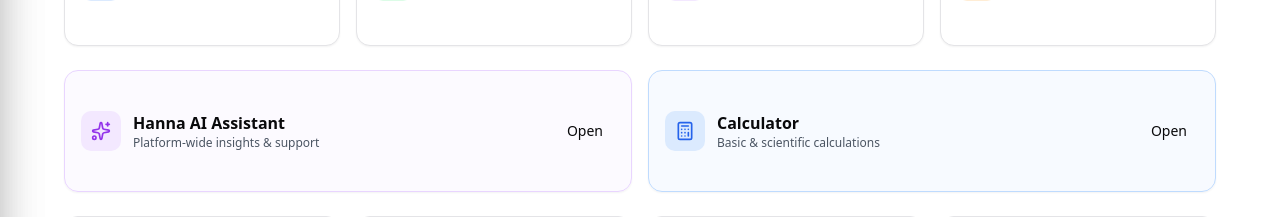
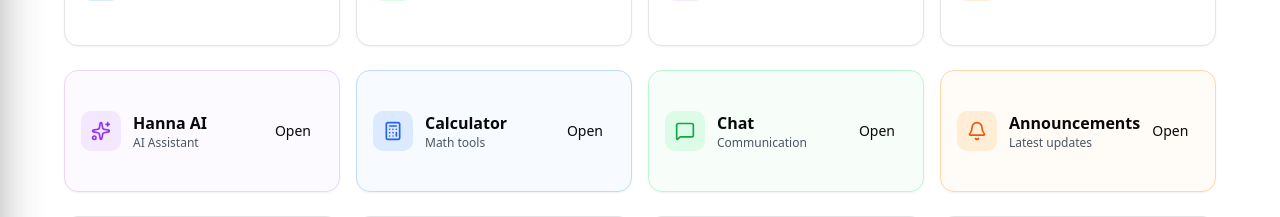
Before and after one commit to mozemedia5/Liverton-Learning, a React (Vite) app: page /admin/dashboard in a window 1280 px wide. Shown: the part 228-445 px from the top of the page. Built offline with nearby package versions, Linux system fonts and the light colour scheme; no server answers; the database is empty; sample sign-in values are in the browser's storage.

Commit message:
Fix chat and announcement pages for platform admin dashboard

```diff
--- a/src/App.tsx
+++ b/src/App.tsx
@@ -304,12 +304,12 @@ function AppRoutes() {
 
       {/* Shared Feature Routes - Protected, accessible to all authenticated users */}
       <Route path="/announcements" element={
-        <ProtectedRoute allowedRoles={['student', 'teacher', 'school_admin', 'parent']}>
+        <ProtectedRoute allowedRoles={['student', 'teacher', 'school_admin', 'parent', 'platform_admin']}>
           <AuthenticatedLayout><Announcements /></AuthenticatedLayout>
         </ProtectedRoute>
       } />
       <Route path="/chat" element={
-        <ProtectedRoute allowedRoles={['student', 'teacher', 'school_admin', 'parent']}>
+        <ProtectedRoute allowedRoles={['student', 'teacher', 'school_admin', 'parent', 'platform_admin']}>
           <AuthenticatedLayout><Chat /></AuthenticatedLayout>
         </ProtectedRoute>
       } />
--- a/src/components/SideNavbar.tsx
+++ b/src/components/SideNavbar.tsx
@@ -144,8 +144,8 @@ export default function SideNavbar() {
     { label: 'Profile', path: '/profile', icon: User },
     { label: 'Settings', path: '/settings', icon: Settings },
     { label: 'Documents', path: '/features/document-workspace', icon: FileText, hasSubmenu: true },
-    { label: 'Hanna AI', path: '/features/hanna-ai', icon: Sparkles, roles: ['student', 'teacher', 'school_admin', 'parent', 'platform_admin'] },
-    { label: 'Calculator', path: '/features/calculator', icon: Calculator, roles: ['student', 'teacher', 'school_admin', 'parent', 'platform_admin'] },
+    { label: 'Hanna AI', path: '/features/hanna-ai', icon: Sparkles },
+    { label: 'Calculator', path: '/features/calculator', icon: Calculator },
     { label: 'Analytics', path: '/features/analytics', icon: BarChart3, roles: ['student', 'teacher', 'school_admin', 'parent'] },
   ];
 
--- a/src/dashboards/PlatformAdminDashboard.tsx
+++ b/src/dashboards/PlatformAdminDashboard.tsx
@@ -251,7 +251,7 @@ export default function PlatformAdminDashboard() {
         </div>
 
         {/* Quick Access Tools */}
-        <div className="grid grid-cols-1 md:grid-cols-2 gap-4">
+        <div className="grid grid-cols-1 md:grid-cols-2 lg:grid-cols-4 gap-4">
           <Card
             className="hover:shadow-md transition-shadow cursor-pointer border-purple-200 dark:border-purple-900 bg-purple-50/50 dark:bg-purple-900/10"
             onClick={() => navigate('/features/hanna-ai')}
@@ -263,8 +263,8 @@ export default function PlatformAdminDashboard() {
                     <Sparkles className="w-5 h-5 text-purple-600" />
                   </div>
                   <div>
-                    <p className="font-semibold">Hanna AI Assistant</p>
-                    <p className="text-xs text-gray-600 dark:text-gray-400">Platform-wide insights & support</p>
+                    <p className="font-semibold">Hanna AI</p>
+                    <p className="text-xs text-gray-600 dark:text-gray-400">AI Assistant</p>
                   </div>
                 </div>
                 <Button variant="ghost" size="sm">Open</Button>
@@ -284,7 +284,47 @@ export default function PlatformAdminDashboard() {
                   </div>
                   <div>
                     <p className="font-semibold">Calculator</p>
-                    <p className="text-xs text-gray-600 dark:text-gray-400">Basic & scientific calculations</p>
+                    <p className="text-xs text-gray-600 dark:text-gray-400">Math tools</p>
+                  </div>
+                </div>
+                <Button variant="ghost" size="sm">Open</Button>
+              </div>
+            </CardContent>
+          </Card>
+
+          <Card
+            className="hover:shadow-md transition-shadow cursor-pointer border-green-200 dark:border-green-900 bg-green-50/50 dark:bg-green-900/10"
+            onClick={() => navigate('/chat')}
+          >
+            <CardContent className="p-4">
+              <div className="flex items-center justify-between">
+                <div className="flex items-center gap-3">
+                  <div className="w-10 h-10 bg-green-100 dark:bg-green-900 rounded-lg flex items-center justify-center">
+                    <MessageSquare className="w-5 h-5 text-green-600" />
+                  </div>
+                  <div>
+                    <p className="font-semibold">Chat</p>
+                    <p className="text-xs text-gray-600 dark:text-gray-400">Communication</p>
+                  </div>
+                </div>
+                <Button variant="ghost" size="sm">Open</Button>
+              </div>
+            </CardContent>
+          </Card>
+
+          <Card
+            className="hover:shadow-md transition-shadow cursor-pointer border-orange-200 dark:border-orange-900 bg-orange-50/50 dark:bg-orange-900/10"
+            onClick={() => navigate('/announcements')}
+          >
+            <CardContent className="p-4">
+              <div className="flex items-center justify-between">
+                <div className="flex items-center gap-3">
+                  <div className="w-10 h-10 bg-orange-100 dark:bg-orange-900 rounded-lg flex items-center justify-center">
+                    <Bell className="w-5 h-5 text-orange-600" />
+                  </div>
+                  <div>
+                    <p className="font-semibold">Announcements</p>
+                    <p className="text-xs text-gray-600 dark:text-gray-400">Latest updates</p>
                   </div>
                 </div>
                 <Button variant="ghost" size="sm">Open</Button>
```
